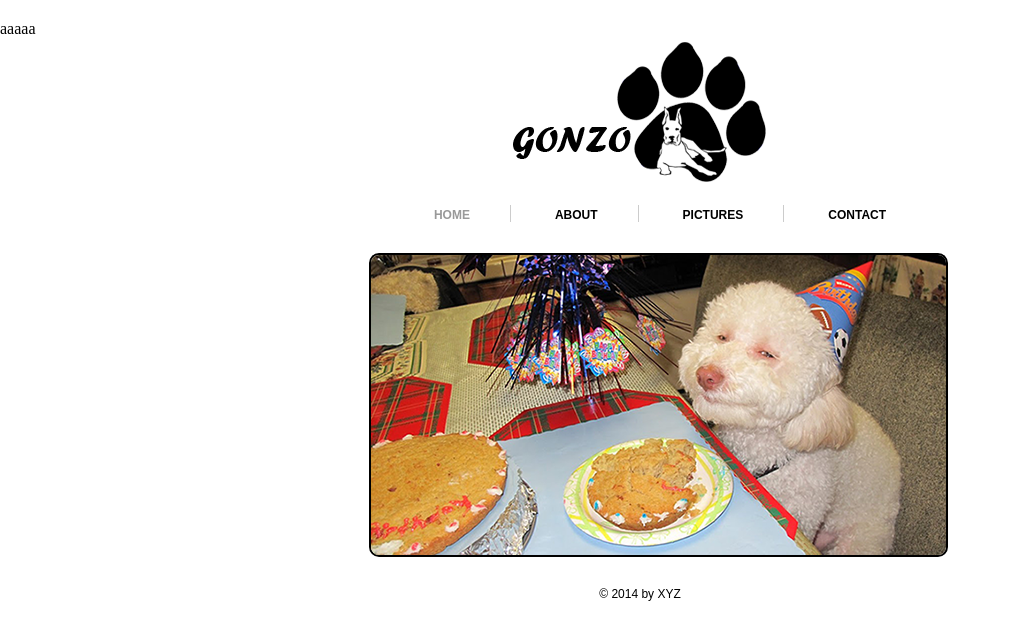
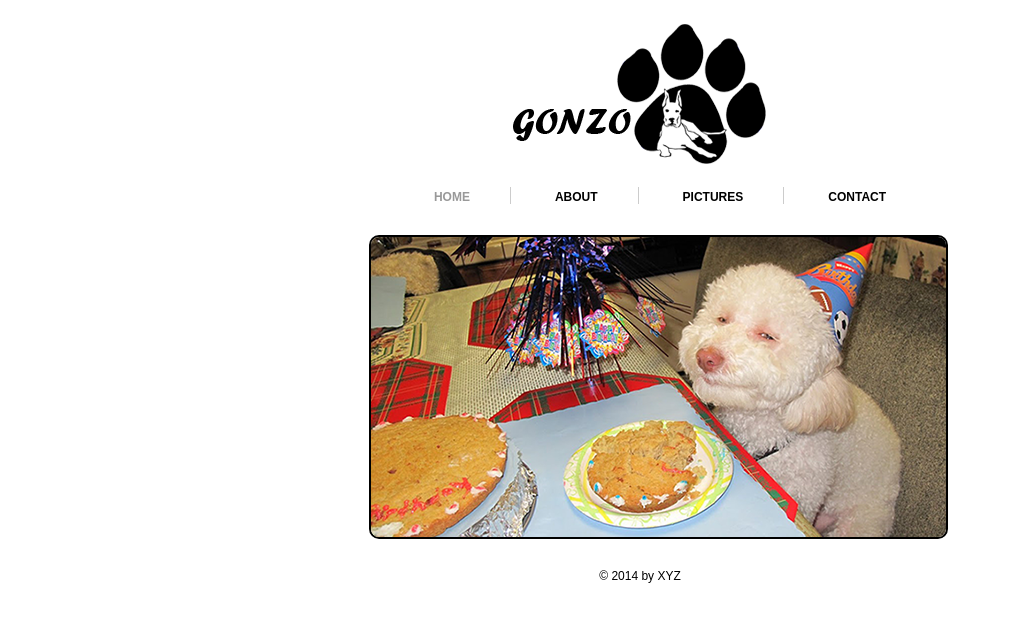
Before and after one commit to asyfahmed/trygit, a plain HTML site: page index.html in a window 1280 px wide. Shown: the whole page, without its empty margins (0-1011 px from the left). Drawn offline with Linux system fonts and the light colour scheme.

Commit message:
commit after moving to 1st commit

```diff
--- a/index.html
+++ b/index.html
@@ -8,11 +8,11 @@
 <body>
 
 
-<!--Header Starts-->
+<!--========================Header Starts======================================-->
 
 	<div class="header">
 
-		<div class="logo">aaaaa
+		<div class="logo">
 
 			<h1><a href="#">GONZO</a></h1>
 
```
